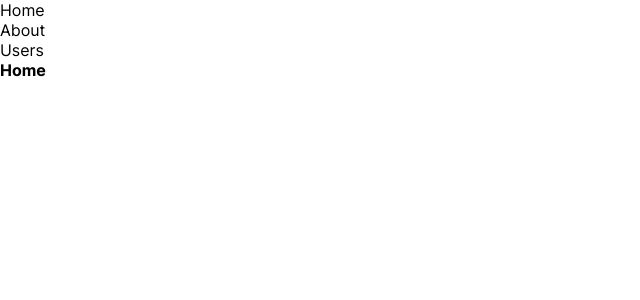
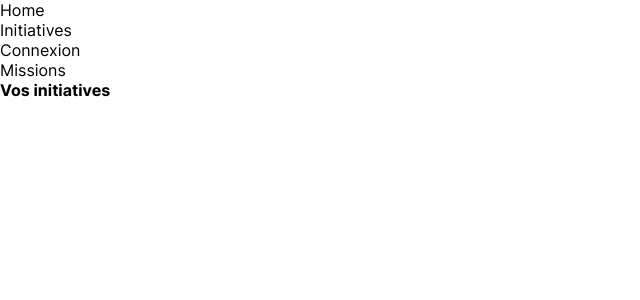
Before and after one commit to ArcanumLibella/Onde-front, a React (Create React App) app: page /initiatives in a window 1280 px wide. Shown: the top 300 px of the page, without its empty margins (0-640 px from the left). Built offline with nearby package versions, Linux system fonts and the light colour scheme.

Commit message:
add pages and route them

```diff
--- a/src/App.jsx
+++ b/src/App.jsx
@@ -1,6 +1,10 @@
 import React from 'react';
 import './assets/scss/app.scss';
 import { BrowserRouter as Router, Switch, Route, Link } from 'react-router-dom';
+import Homepage from './pages/Homepage.js';
+import Initiatives from './pages/Initiatives.js';
+import Connexion from './pages/Connexion.js';
+import Missions from './pages/Missions.js';
 
 function App() {
   return (
@@ -14,10 +18,13 @@ function App() {
                 <Link to="/">Home</Link>
               </li>
               <li>
-								<Link to="/about">About</Link>
+                <Link to="/initiatives">Initiatives</Link>
               </li>
               <li>
-								<Link to="/users">Users</Link>
+                <Link to="/connexion">Connexion</Link>
+              </li>
+              <li>
+                <Link to="/missions">Missions</Link>
               </li>
             </ul>
           </nav>
@@ -25,14 +32,17 @@ function App() {
           {/* A <Switch> looks through its children <Route>s and
             renders the first one that matches the current URL. */}
           <Switch>
-						<Route path="/about">
-							<About />
+            <Route path="/initiatives">
+              <Initiatives />
             </Route>
-						<Route path="/users">
-							<Users />
+            <Route path="/connexion">
+              <Connexion />
+            </Route>
+            <Route path="/missions">
+              <Missions />
             </Route>
             <Route path="/">
-							<Home />
+              <Homepage />
             </Route>
           </Switch>
         </div>
@@ -41,16 +51,4 @@ function App() {
   );
 }
 
-function Home() {
-	return <h2>Home</h2>;
-}
-
-function About() {
-	return <h2>About</h2>;
-}
-
-function Users() {
-	return <h2>Users</h2>;
-}
-
 export default App;
--- /dev/null
+++ b/src/pages/Connexion.js
@@ -0,0 +1,9 @@
+import React from "react";
+
+class Connexion extends React.Component {
+	render() {
+		return <h1>Bienvenue !</h1>;
+	}
+}
+
+export default Connexion;
--- /dev/null
+++ b/src/pages/Homepage.js
@@ -0,0 +1,9 @@
+import React from "react";
+
+class Homepage extends React.Component {
+	render() {
+		return <h1>Apporter sa goutte à la mer !</h1>;
+	}
+}
+
+export default Homepage;
--- /dev/null
+++ b/src/pages/Initiatives.js
@@ -0,0 +1,9 @@
+import React from "react";
+
+class Initiatives extends React.Component {
+	render() {
+		return <h1>Vos initiatives</h1>;
+	}
+}
+
+export default Initiatives;
--- /dev/null
+++ b/src/pages/Missions.js
@@ -0,0 +1,9 @@
+import React from 'react';
+
+class Missions extends React.Component {
+  render() {
+    return <h1>Apporter sa goutte à la mer !</h1>;
+  }
+}
+
+export default Missions;
```
Lines whose indentation alone changed are shown as unchanged.
